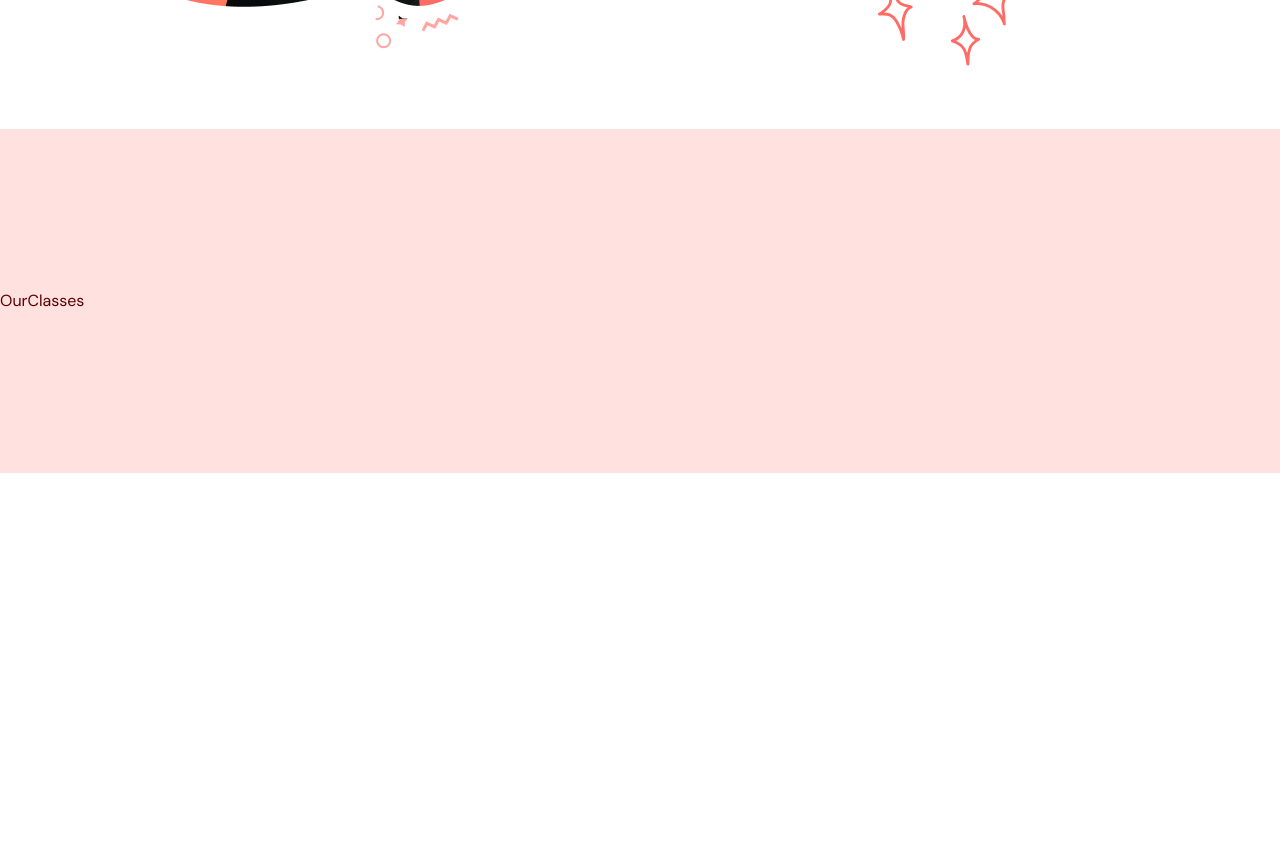
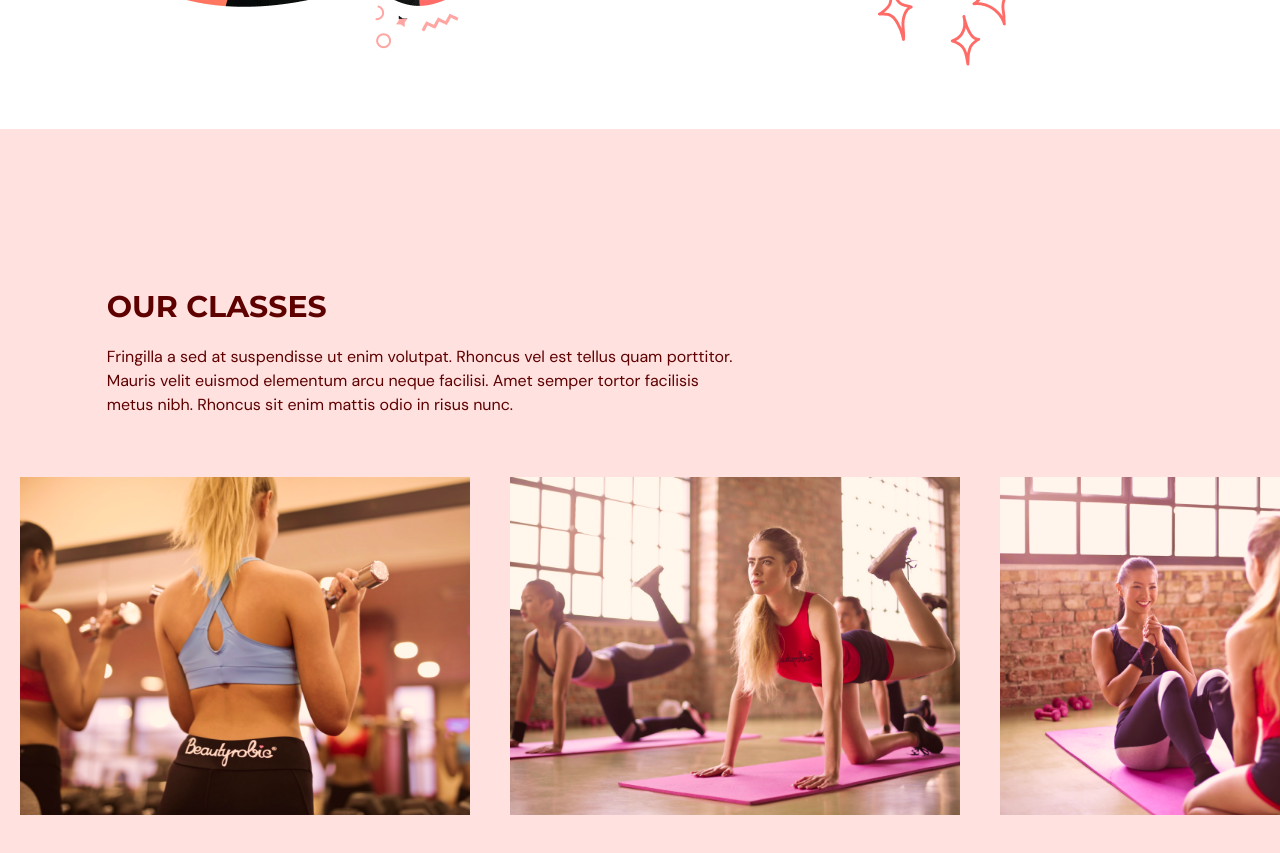
Before and after one commit to JarekCh/ts_fitness, a React (Vite) app: page / in a window 1280 px wide. Shown: the part 2000-2853 px from the top of the page. Before the commit the page ends 2473 px from the top, so only its background shows below. Built offline with nearby package versions, Linux system fonts and the light colour scheme.

Commit message:
add interface to types create Class component edit index of ourClasses

```diff
--- /dev/null
+++ b/src/scenes/ourClasses/Class.tsx
@@ -0,0 +1,24 @@
+type Props = {
+    name: string;
+    description?: string;
+    image: string;
+};
+
+const Class = ({ name, description, image }: Props) => {
+    const overlayStyles = `p-5 absolute z-30 flex
+    h-[380px] w-[450px] flex-col items-center justify-center
+    whitespace-normal bg-primary-500 text-center text-white
+    opacity-0 transition duration-500 hover:opacity-90`;
+
+    return (
+        <li className="relative mx-5 inline-block h-[380px] w-[450px]">
+            <div className={overlayStyles}>
+                <p className="text-2xl">{name}</p>
+                <p className="mt-5">{description}</p>
+            </div>
+            <img alt={`${image}`} src={image} />
+        </li>
+    );
+};
+
+export default Class;
--- a/src/scenes/ourClasses/index.tsx
+++ b/src/scenes/ourClasses/index.tsx
@@ -1,4 +1,4 @@
-import { SelectedPage } from '@/shared/types';
+import { ClassType, SelectedPage } from '@/shared/types';
 import image1 from "@/assets/image1.png";
 import image2 from "@/assets/image2.png";
 import image3 from "@/assets/image3.png";
@@ -7,6 +7,7 @@ import image5 from "@/assets/image5.png";
 import image6 from "@/assets/image6.png";
 import { motion } from "framer-motion";
 import HText from "@/shared/HText";
+import Class from './Class';
 
 const classes: Array<ClassType> = [
     {
@@ -50,13 +51,45 @@ type Props = {
 
 const OurClasses = ({ setSelectedPage }: Props) => {
     return (
-        <section
-            id="ourclasses"
-            className="w-full bg-primary-100 py-40"
-        >
-            OurClasses
+        <section id="ourclasses" className="w-full bg-primary-100 py-40">
+            <motion.div
+                onViewportEnter={() => setSelectedPage(SelectedPage.OurClasses)}
+            >
+                <motion.div
+                    className="mx-auto w-5/6"
+                    initial="hidden"
+                    whileInView="visible"
+                    viewport={{ once: true, amount: 0.5 }}
+                    transition={{ duration: 0.5 }}
+                    variants={{
+                        hidden: { opacity: 0, x: -50 },
+                        visible: { opacity: 1, x: 0 },
+                    }}
+                >
+                    <div className="md:w-3/5">
+                        <HText>OUR CLASSES</HText>
+                        <p className="py-5">
+                            Fringilla a sed at suspendisse ut enim volutpat. Rhoncus vel est
+                            tellus quam porttitor. Mauris velit euismod elementum arcu neque
+                            facilisi. Amet semper tortor facilisis metus nibh. Rhoncus sit
+                            enim mattis odio in risus nunc.
+                        </p>
+                    </div>
+                </motion.div>
+                <div className="mt-10 h-[353px] w-full overflow-x-auto overflow-y-hidden">
+                    <ul className="w-[2800px] whitespace-nowrap">
+                        {classes.map((item: ClassType, index) => (
+                            <Class
+                                key={`${item.name}-${index}`}
+                                name={item.name}
+                                description={item.description}
+                                image={item.image}
+                            />
+                        ))}
+                    </ul>
+                </div>
+            </motion.div>
         </section>
-    )
-}
-
+    );
+};
 export default OurClasses
--- a/src/shared/types.ts
+++ b/src/shared/types.ts
@@ -10,3 +10,9 @@ export enum SelectedPage {
     title: string;
     description: string;
   }
+
+  export interface ClassType {
+    name: string;
+    description?: string;
+    image: string;
+  }
```
